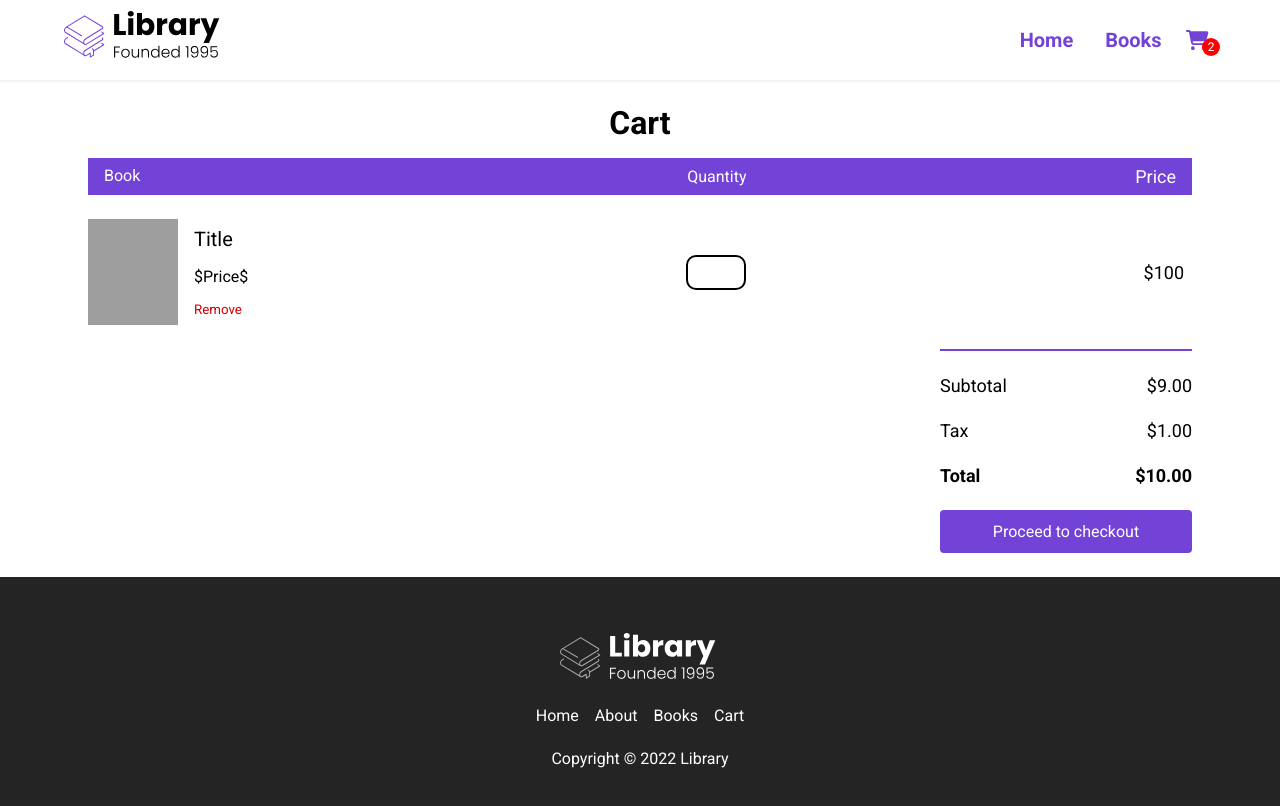
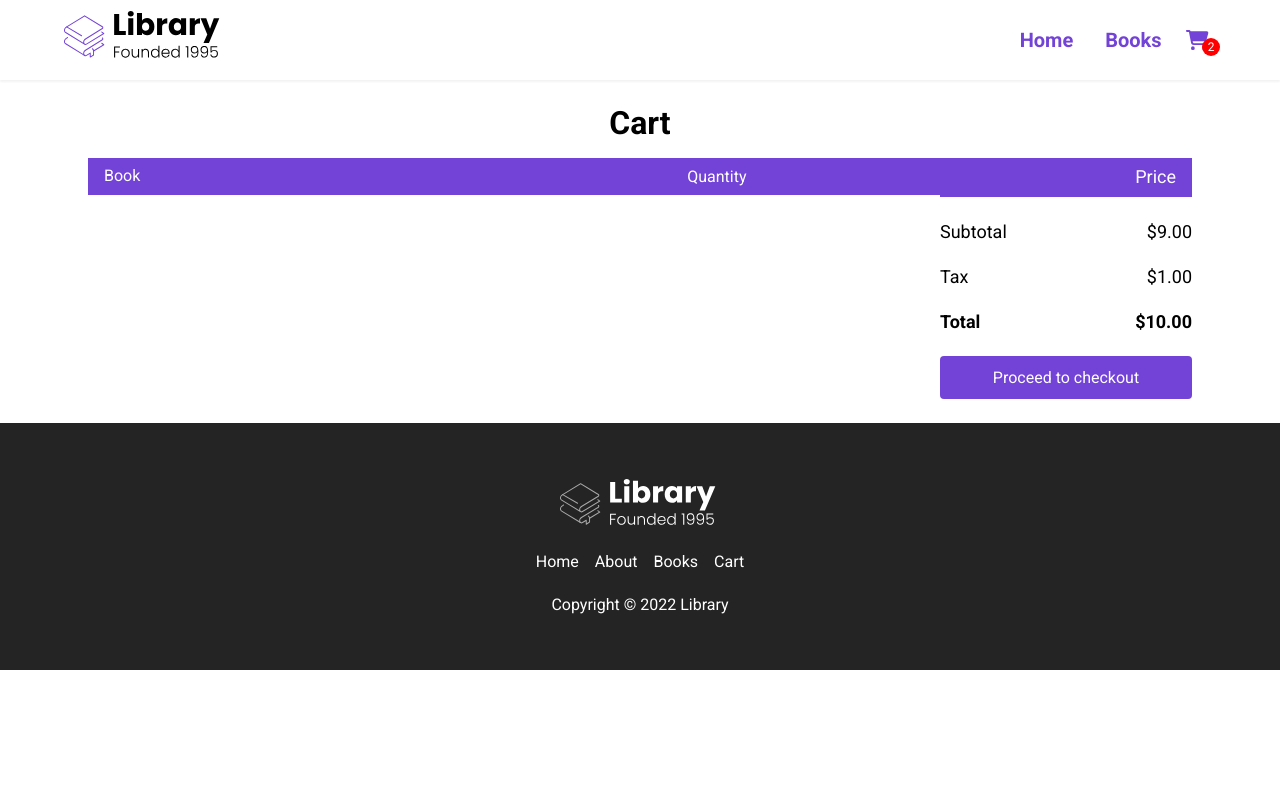
Before and after one commit to Molberda/library-react, a React (Create React App) app: page /cart in a window 1280 px wide. Shown: the top 806 px of the page. Built offline with nearby package versions, Linux system fonts and the light colour scheme; grey boxes are pictures that could not be loaded.

Commit message:
trying to solve'changeQuantity is not a function'

```diff
--- a/src/App.js
+++ b/src/App.js
@@ -12,23 +12,11 @@ function App() {
   const [cart, setCart] = useState([]);
 
   function addToCart(book) {
-    const dupeItem = cart.find((item) => +item.id === book.id);
-    if (dupeItem) {
-      setCart(
-        cart.map((item) => {
-          if (+item.id === +dupeItem.id) {
-            return {
-              ...item,
-              quantity: item.quantity + 1,
-            };
-          } else {
-            return item;
-          }
-        })
-      );
-    } else {
-      setCart([...cart, { ...book, quantity: 1 }]);
-    }
+    setCart([...cart, { ...book, quantity: 1 }]);
+  }
+
+  function changeQuantity(book, quantity) {
+    console.log(book, quantity)
   }
 
   useEffect(() => {
@@ -41,11 +29,8 @@ function App() {
         <Routes>
           <Route path="/" element={<Home />} />
           <Route path="/books" element={<Books books={books} />} />
-          <Route
-            path="/books/:id"
-            element={<BookInfo books={books} addToCart={addToCart} />}
-          />
-          <Route path="/cart" element={<Cart />} />
+          <Route path="/books/:id" element={<BookInfo books={books} addToCart={addToCart} cart={cart} />}/>
+          <Route path="/cart" element={<Cart cart={cart} changeQuantity={changeQuantity}/>} />
         </Routes>
         <Footer />
       </div>
--- a/src/Pages/BookInfo.jsx
+++ b/src/Pages/BookInfo.jsx
@@ -5,9 +5,18 @@ import Book from "../components/ui/book";
 import Price from "../components/ui/Price";
 import Rating from "../components/ui/Rating";
 
-const BookInfo = ({ books, addToCart }) => {
+const BookInfo = ({ books, addToCart, cart }) => {
   const { id } = useParams();
   const book = books.find((book) => +book.id === +id);
+
+  function addBookToCart(book) {
+    addToCart(book);
+  }
+
+  function bookExistsOnCart() {
+    return cart.find((book) => book.id === +id);
+  }
+
   return (
     <div id="books__body">
       <main id="books__main">
@@ -49,7 +58,15 @@ const BookInfo = ({ books, addToCart }) => {
                     culpa quibusdam. Repudiandae, unde!
                   </p>
                 </div>
-                <button className="btn" onClick={() => addToCart(book)}>Add to Cart</button>
+                {bookExistsOnCart() ? (
+                  <Link to="/cart" className="book__link">
+                    <button className="btn">Checkout</button>
+                  </Link>
+                ) : (
+                  <button className="btn" onClick={() => addBookToCart(book)}>
+                    Add to Cart
+                  </button>
+                )}
               </div>
             </div>
           </div>
--- a/src/Pages/Cart.jsx
+++ b/src/Pages/Cart.jsx
@@ -1,6 +1,6 @@
-import React from 'react';
+import React from "react";
 
-const Cart = () => {
+const Cart = ({ cart }) => {
   return (
     <div id="totals__body">
       <main className="books__main">
@@ -16,22 +16,35 @@ const Cart = () => {
                 <span className="cart__total">Price</span>
               </div>
               <div className="cart__body">
+                {cart.map((book, changeQuantity) => {
+                  return (
                     <div className="cart__item">
                       <div className="cart__book">
-                                        <img src="https://covers.openlibrary.org/b/id/8091016-L.jpg" alt="" className="cart__book--img" />
+                        <img
+                          src={book.url}
+                          alt=""
+                          className="cart__book--img"
+                        />
                         <div className="cart__book--info">
-                                            <span className="cart__book--title">Title</span>
-                                            <span className="cart__book--price">$Price$</span>
+                          <span className="cart__book--title">{book.title}</span>
+                          <span className="cart__book--price">${(book.salePrice || book.originalPrice).toFixed(2)}</span>
                           <button className="cart__book--remove">Remove</button>
                         </div>
                       </div>
                       <div className="cart__quantity">
-                                        <input type="number" min={0} max={99} className="cart__input" />
+                        <input
+                          type="number"
+                          min={0}
+                          max={99}
+                          value={book.quantity}
+                          className="cart__input"
+                          onChange={(event) => changeQuantity(book, event.target.value)}
+                        />
                       </div>
-                                    <div className="cart__total">
-                                        $100
+                      <div className="cart__total">${(book.salePrice || book.originalPrice).toFixed(2)}</div>
                     </div>
-                                </div>
+                  );
+                })}
               </div>
             </div>
             <div className="total">
@@ -47,13 +60,20 @@ const Cart = () => {
                 <span>Total</span>
                 <span>$10.00</span>
               </div>
-                            <button className="btn btn__checkout no-cursor" onClick={() => alert(`Didn't get to implement this feature yet `)}>Proceed to checkout</button>
+              <button
+                className="btn btn__checkout no-cursor"
+                onClick={() =>
+                  alert(`Didn't get to implement this feature yet `)
+                }
+              >
+                Proceed to checkout
+              </button>
             </div>
           </div>
         </div>
       </main>
     </div>
   );
-}
+};
 
 export default Cart;
```
Lines whose indentation alone changed are shown as unchanged.
